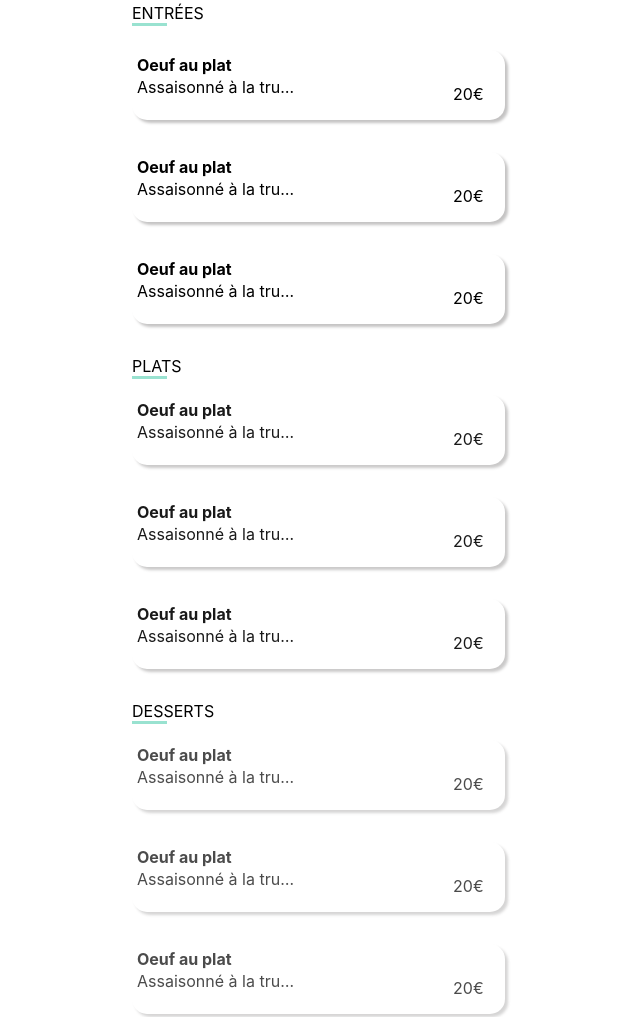
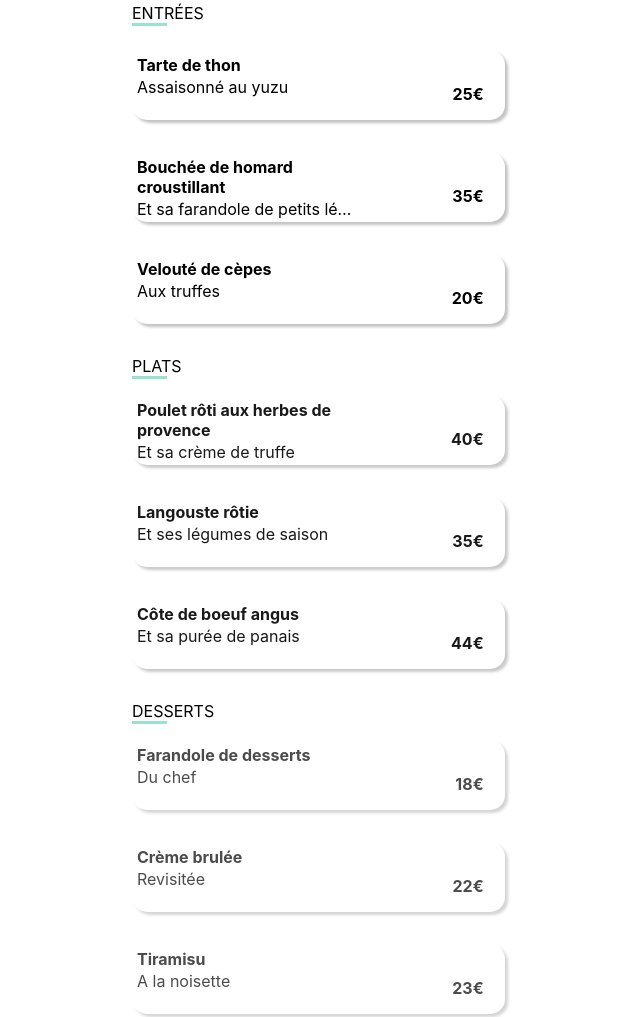
Before and after one commit to ZenatiSarah/Ohmyfood, a website: page docs/delice.html in a window 1280 px wide. Shown: the part 399-1416 px from the top of the page, without its empty margins (317-957 px from the left). Drawn offline with Linux system fonts and the light colour scheme; a web font is replaced by a local one.

Commit message:
ajout du texte initial

```diff
--- a/docs/delice.html
+++ b/docs/delice.html
@@ -41,28 +41,28 @@
             <section  class="article__entrees">
                 <article class="cards__articles">
                     <div class="cards__articles--texte">
-                        <h4 class="h-card">Oeuf au plat</h4>
-                        <p class="p-card">Assaisonné à la truffe sur lit..</p>
+                        <h4 class="h-card">Tarte de thon</h4>
+                        <p class="p-card">Assaisonné au yuzu</p>
                     </div>
                     <div class="cards__articles--prix">
-                        <p class="prix">20€</p>
+                        <p class="prix">25€</p>
                     </div>
                     <div class="bloc"><i class="fas fa-check-circle"></i></div>
                 </article>
                 <article class="cards__articles">
                     <div class="cards__articles--texte">
-                        <h4 class="h-card">Oeuf au plat</h4>
-                        <p class="p-card">Assaisonné à la truffe sur lit..</p>
+                        <h4 class="h-card">Bouchée de homard croustillant</h4>
+                        <p class="p-card">Et sa farandole de petits légumes</p>
                     </div>
                     <div class="cards__articles--prix">
-                        <p class="prix">20€</p>
+                        <p class="prix">35€</p>
                     </div>
                     <div class="bloc"><i class="fas fa-check-circle"></i></div>
                 </article>
                 <article class="cards__articles">
                     <div class="cards__articles--texte">
-                        <h4 class="h-card">Oeuf au plat</h4>
-                        <p class="p-card">Assaisonné à la truffe sur lit..</p>
+                        <h4 class="h-card">Velouté de cèpes</h4>
+                        <p class="p-card">Aux truffes</p>
                     </div>
                     <div class="cards__articles--prix">
                         <p class="prix">20€</p>
@@ -77,31 +77,31 @@
             <section class="article__plats">
                 <article class="cards__articles">
                     <div class="cards__articles--texte">
-                        <h4 class="h-card">Oeuf au plat</h4>
-                        <p class="p-card">Assaisonné à la truffe sur lit..</p>
+                        <h4 class="h-card">Poulet rôti aux herbes de provence</h4>
+                        <p class="p-card">Et sa crème de truffe</p>
                     </div>
                     <div class="cards__articles--prix">
-                        <p class="prix">20€</p>
+                        <p class="prix">40€</p>
                     </div>
                     <div class="bloc"><i class="fas fa-check-circle"></i></div>
                 </article>
                 <article class="cards__articles">
                     <div class="cards__articles--texte">
-                        <h4 class="h-card">Oeuf au plat</h4>
-                        <p class="p-card">Assaisonné à la truffe sur lit..</p>
+                        <h4 class="h-card">Langouste rôtie</h4>
+                        <p class="p-card">Et ses légumes de saison</p>
                     </div>
                     <div class="cards__articles--prix">
-                        <p class="prix">20€</p>
+                        <p class="prix">35€</p>
                     </div>
                     <div class="bloc"><i class="fas fa-check-circle"></i></div>
                 </article>
                 <article class="cards__articles">
                     <div class="cards__articles--texte">
-                        <h4 class="h-card">Oeuf au plat</h4>
-                        <p class="p-card">Assaisonné à la truffe sur lit..</p>
+                        <h4 class="h-card">Côte de boeuf angus</h4>
+                        <p class="p-card">Et sa purée de panais</p>
                     </div>
                     <div class="cards__articles--prix">
-                        <p class="prix">20€</p>
+                        <p class="prix">44€</p>
                     </div>
                     <div class="bloc"><i class="fas fa-check-circle"></i></div>
                 </article>
@@ -113,31 +113,31 @@
             <section class="article__desserts">
                 <article class="cards__articles">
                     <div class="cards__articles--texte">
-                        <h4 class="h-card">Oeuf au plat</h4>
-                        <p class="p-card">Assaisonné à la truffe sur lit..</p>
+                        <h4 class="h-card">Farandole de desserts</h4>
+                        <p class="p-card">Du chef</p>
                     </div>
                     <div class="cards__articles--prix">
-                        <p class="prix">20€</p>
+                        <p class="prix">18€</p>
                     </div>
                     <div class="bloc"><i class="fas fa-check-circle"></i></div>
                 </article>
                 <article class="cards__articles">
                     <div class="cards__articles--texte">
-                        <h4 class="h-card">Oeuf au plat</h4>
-                        <p class="p-card">Assaisonné à la truffe sur lit..</p>
+                        <h4 class="h-card">Crème brulée</h4>
+                        <p class="p-card">Revisitée</p>
                     </div>
                     <div class="cards__articles--prix">
-                        <p class="prix">20€</p>
+                        <p class="prix">22€</p>
                     </div>
                     <div class="bloc"><i class="fas fa-check-circle"></i></div>
                 </article>
                 <article class="cards__articles">
                     <div class="cards__articles--texte">
-                        <h4 class="h-card">Oeuf au plat</h4>
-                        <p class="p-card">Assaisonné à la truffe sur lit..</p>
+                        <h4 class="h-card">Tiramisu</h4>
+                        <p class="p-card">A la noisette</p>
                     </div>
                     <div class="cards__articles--prix">
-                        <p class="prix">20€</p>
+                        <p class="prix">23€</p>
                     </div>
                     <div class="bloc"><i class="fas fa-check-circle"></i></div>
                 </article>
--- a/sass/base/_base.scss
+++ b/sass/base/_base.scss
@@ -10,14 +10,14 @@ body{
 }
 
 .cards__articles--texte{
-    width: 50%;
+    width: 77%;
     .h-card{
         margin-top: 5px;
         text-align: start;
         margin-bottom: 0px;
         margin-left: 5px;
        /* border: 1px solid;*/
-       width: 13rem;
+       width: 15rem;
     }
     .p-card{
         margin-top: 2px;
@@ -27,7 +27,7 @@ body{
         white-space: nowrap;
         overflow: hidden;
         text-overflow: ellipsis;
-        width: 10rem;
+        width: 14rem;
         /*border: 1px solid;*/
     }
 }
--- a/sass/pages/_francaise.scss
+++ b/sass/pages/_francaise.scss
@@ -69,7 +69,7 @@
 
 
 .cards__articles--prix{
-    width: 100%;
+    width: 25%;
     /*border: 1px solid blue;*/
     align-items: flex-end;
     display: flex;
```
Also changed, not shown: docs/enchantee.html (+26 -26 lines), docs/francaise.html (+26 -26 lines), docs/palette.html (+18 -18 lines), docs/public/style.css, 1 other file.
